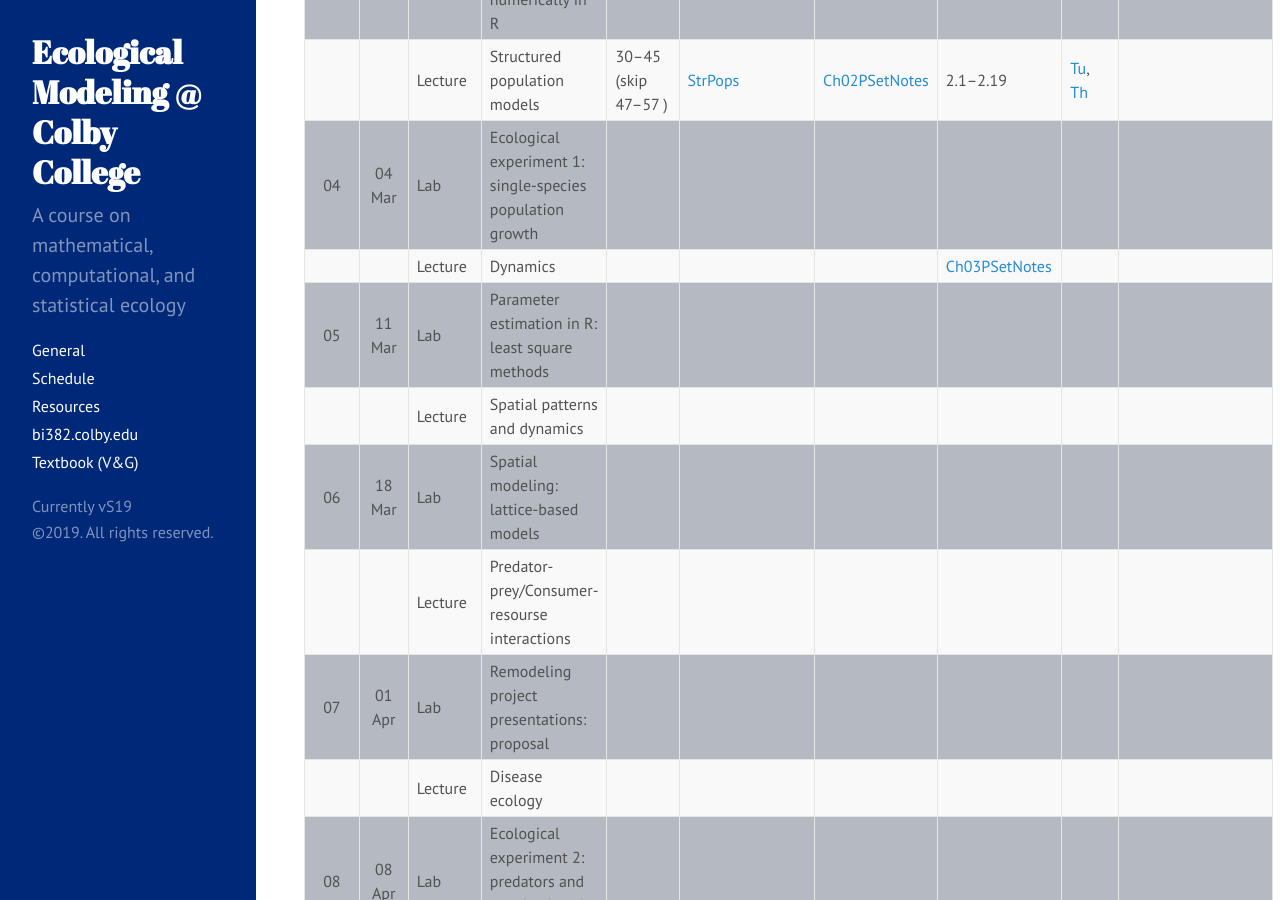
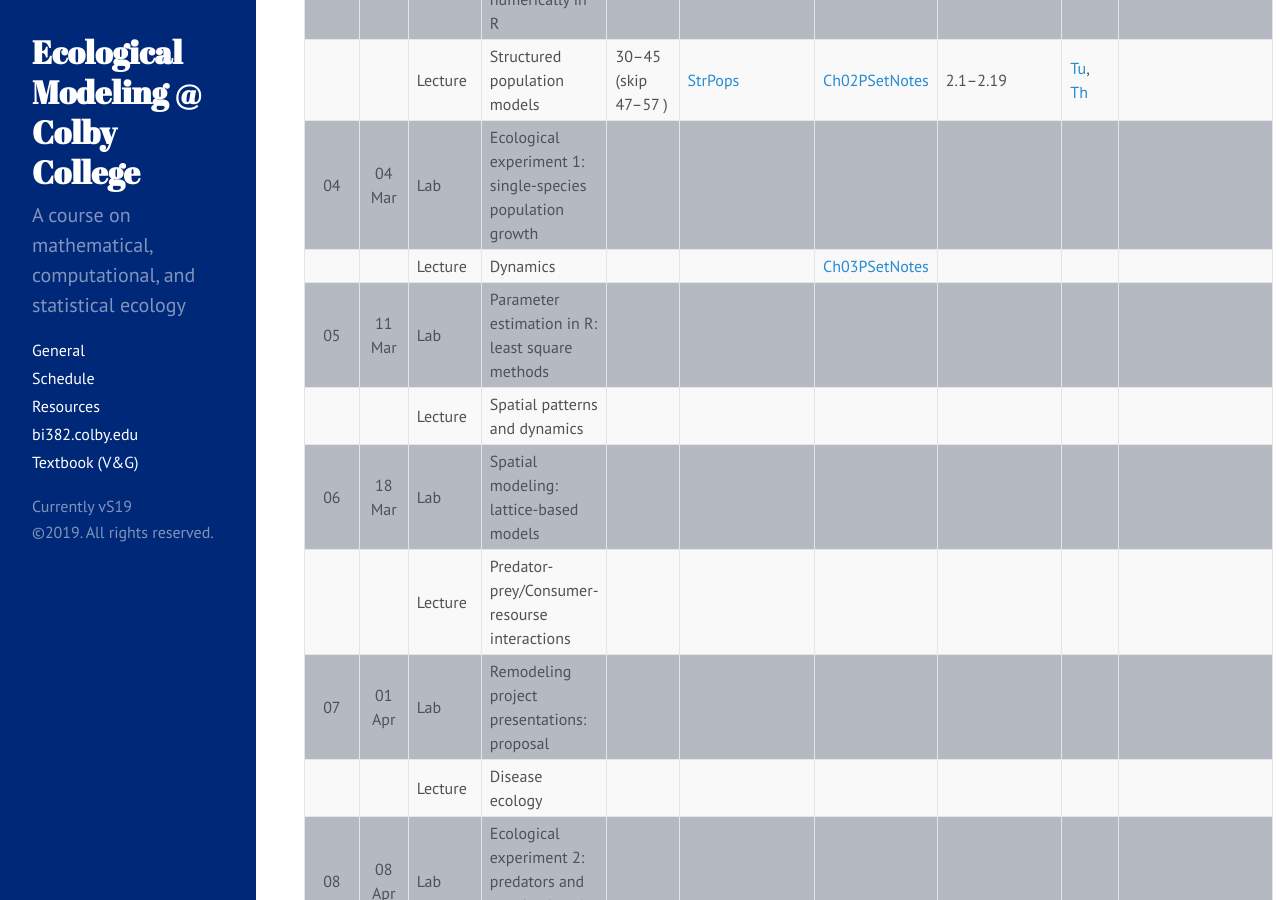
Before and after one commit to davan690/ColbyEcology.github.io, a Jekyll site: the page built from Schedule.md, in a window 1280 px wide and 900 px high, scrolled down 658 px. Built offline with Jekyll 4.4.1, drawn with Linux system fonts in a browser that asks for light colours.

```diff
--- a/Schedule.md
+++ b/Schedule.md
@@ -37,7 +37,7 @@ Week |  Date  | Meeting |     Topic
 03   | 25 Feb |   Lab   | Model solutions: solving numerically in R                      |                   |             |               | [NumericalSolve](../Assignments/LabReports/LabReport_3.html) |             | [RemodProjLitSearch](../Assignments/RemodelingProject/RemodelingProject_LitSearch.html)|
      |        | Lecture | Structured population models                                   | 30–45 (skip 47–57 ) | [StrPops](../Presentations/Wk03_StrPops.html) | [Ch02PSetNotes](../Assignments/LectureProblemSets/Ch02_ProblemNotes.html) | 2.1–2.19 | [Tu](https://drive.google.com/file/d/12lsA4pT52dXySELgSneWOdNiA1ywQHUx/view?usp=sharing), [Th](https://drive.google.com/file/d/12pZ-Vt3x8YZb0zNuNQWk-RRBbwwRE1E_/view?usp=sharing) |       |
 04   | 04 Mar |   Lab   | Ecological experiment 1: single-species population growth      |                   |             |               |             |             |       |
-     |        | Lecture | Dynamics                                                       |                   |             |               | [Ch03PSetNotes](../Assignments/LectureProblemSets/Ch03_ProblemNotes.html) |             |       |
+     |        | Lecture | Dynamics                                                       |                   |             | [Ch03PSetNotes](../Assignments/LectureProblemSets/Ch03_ProblemNotes.html) |             |             |       |
 05   | 11 Mar |   Lab   | Parameter estimation in R: least square methods                |                   |             |               |             |             |       |
      |        | Lecture | Spatial patterns and dynamics                                  |                   |             |               |             |             |       |
 06   | 18 Mar |   Lab   | Spatial modeling: lattice-based models                         |                   |             |               |             |             |       |
```
